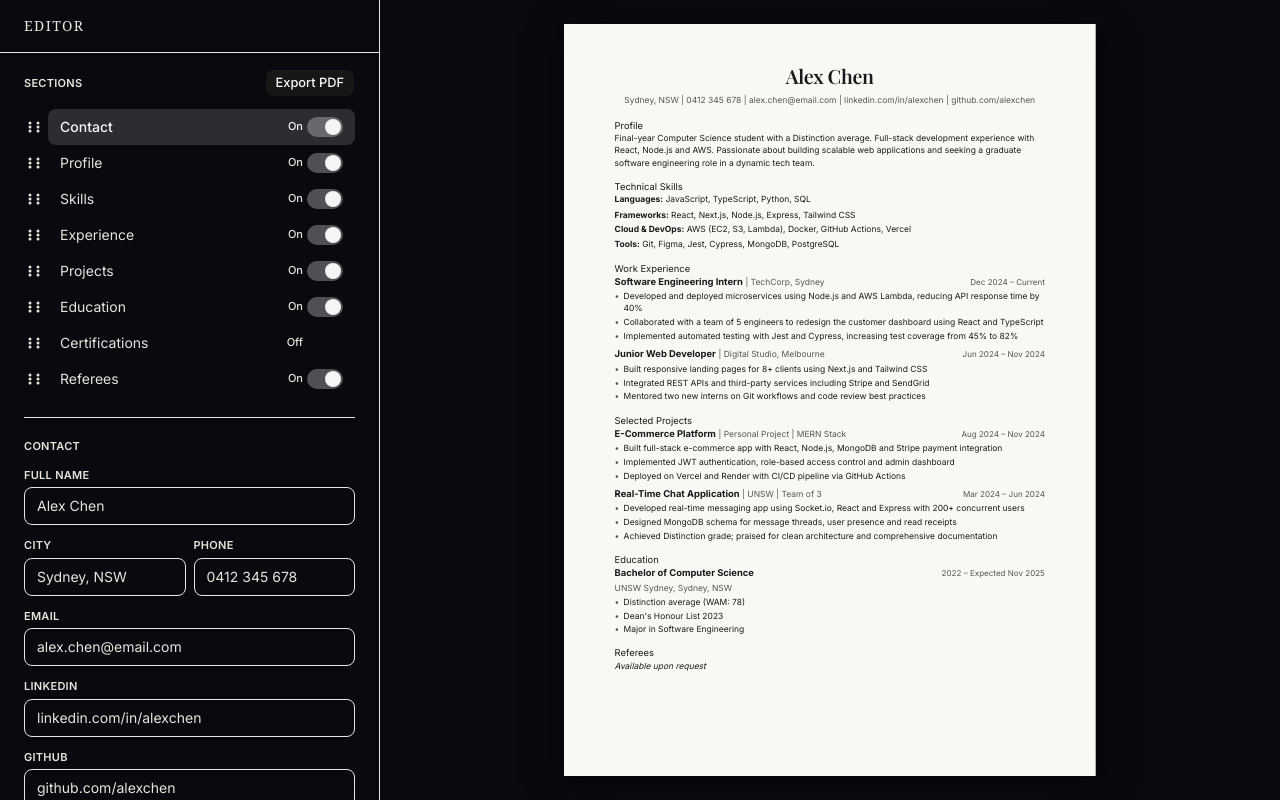
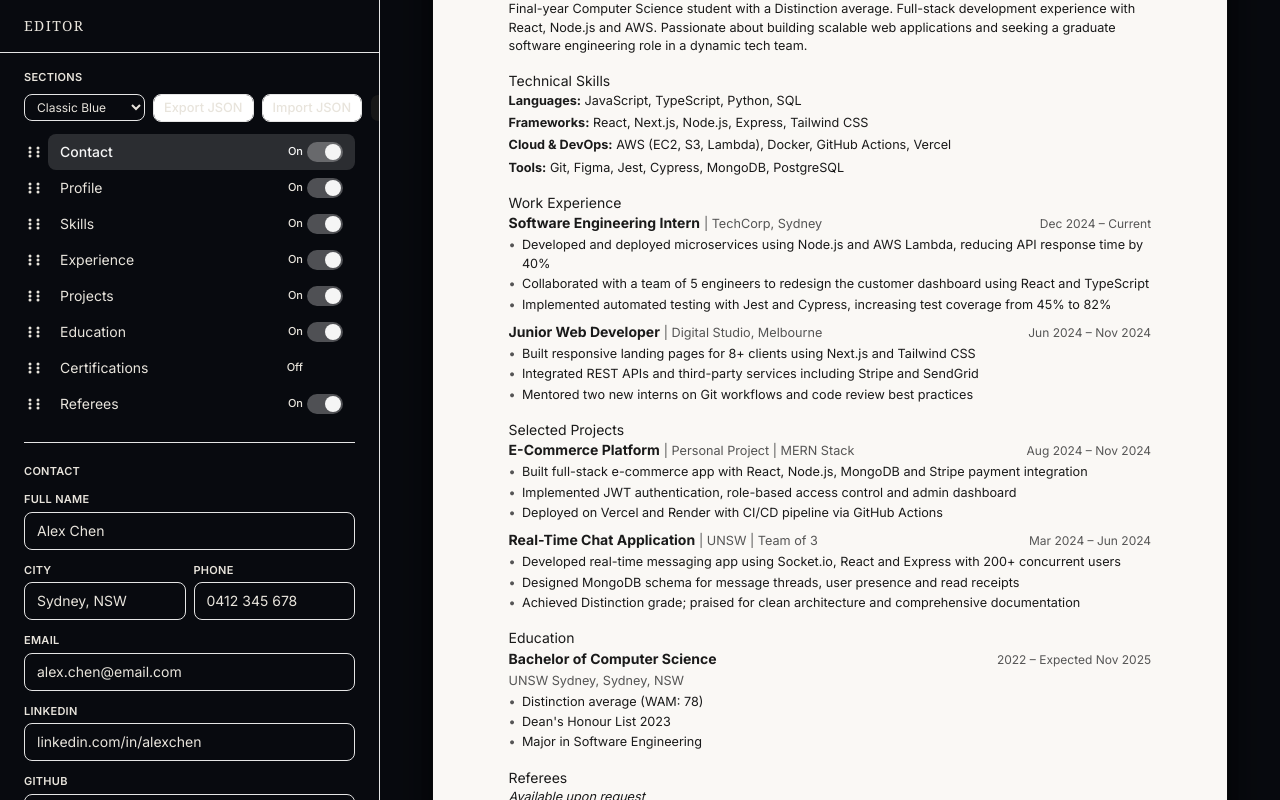
Before and after one commit to Bend-Function/cv-builder, a Next.js app: page / in a window 1280 px wide. Built offline with nearby package versions, Linux system fonts and the light colour scheme; a web font is replaced by a local one.

Commit message:
fix: resolve hydration, add import/export, persistence, theme selector, resizer, drag, order, pagination

```diff
--- a/src/app/globals.css
+++ b/src/app/globals.css
@@ -157,6 +157,7 @@
 
 .paper-section {
   margin-bottom: 12pt;
+  page-break-inside: avoid;
 }
 
 .paper-item-header {
--- a/src/app/page.tsx
+++ b/src/app/page.tsx
@@ -1,7 +1,9 @@
 'use client'
 
-import { useState, useCallback } from 'react'
+import { useState, useCallback, useEffect, useRef } from 'react'
 import { ResumeData, defaultResumeData, Section } from '@/lib/resume-data'
+import { loadResumeData, createDebouncedSaver } from '@/lib/storage'
+import { exportResumeJSON, importResumeJSON } from '@/lib/validate'
 import { EditorPanel } from '@/components/editor/EditorPanel'
 import { ResumePreview } from '@/components/preview/ResumePreview'
 import { SortableSectionList } from '@/components/editor/SortableSectionList'
@@ -16,29 +18,63 @@
 import { RefereesForm } from '@/components/editor/RefereesForm'
 import { Button } from '@/components/ui/button'
 
+const debouncedSave = createDebouncedSaver(1000)
+
 export default function Home() {
   const [data, setData] = useState<ResumeData>(defaultResumeData)
   const [activeSection, setActiveSection] = useState<string>('contact')
   const [isExporting, setIsExporting] = useState(false)
+  const [loaded, setLoaded] = useState(false)
+  const fileInputRef = useRef<HTMLInputElement>(null)
+
+  // Load from localStorage on mount
+  useEffect(() => {
+    const saved = loadResumeData()
+    setData(saved)
+    setLoaded(true)
+  }, [])
 
   const update = useCallback(<K extends keyof ResumeData>(key: K, value: ResumeData[K]) => {
-    setData((prev) => ({ ...prev, [key]: value, meta: { ...prev.meta, lastModified: new Date().toISOString() } }))
+    setData((prev) => {
+      const next = { ...prev, [key]: value, meta: { ...prev.meta, lastModified: new Date().toISOString() } }
+      debouncedSave(next)
+      return next
+    })
   }, [])
 
   const handleReorder = useCallback((sections: Section[]) => {
-    setData((prev) => ({
+    setData((prev) => {
+      const next = {
         ...prev,
         sections: sections.map((s, i) => ({ ...s, order: i })),
         meta: { ...prev.meta, lastModified: new Date().toISOString() },
-    }))
+      }
+      debouncedSave(next)
+      return next
+    })
   }, [])
 
   const handleToggle = useCallback((id: string, enabled: boolean) => {
-    setData((prev) => ({
+    setData((prev) => {
+      const next = {
         ...prev,
         sections: prev.sections.map((s) => (s.id === id ? { ...s, enabled } : s)),
         meta: { ...prev.meta, lastModified: new Date().toISOString() },
-    }))
+      }
+      debouncedSave(next)
+      return next
+    })
+  }, [])
+
+  const handleThemeChange = useCallback((style: ResumeData['meta']['activeStyle']) => {
+    setData((prev) => {
+      const next = {
+        ...prev,
+        meta: { ...prev.meta, activeStyle: style, lastModified: new Date().toISOString() },
+      }
+      debouncedSave(next)
+      return next
+    })
   }, [])
 
   const handleExportPDF = useCallback(async () => {
@@ -69,6 +105,33 @@
       setIsExporting(false)
     }
   }, [data])
+
+  const handleExportJSON = useCallback(() => {
+    const json = exportResumeJSON(data)
+    const blob = new Blob([json], { type: 'application/json' })
+    const url = window.URL.createObjectURL(blob)
+    const a = document.createElement('a')
+    a.href = url
+    a.download = `resume-${new Date().toISOString().split('T')[0]}.json`
+    document.body.appendChild(a)
+    a.click()
+    a.remove()
+    window.URL.revokeObjectURL(url)
+  }, [data])
+
+  const handleImportJSON = useCallback((file: File) => {
+    const reader = new FileReader()
+    reader.onload = (e) => {
+      const result = importResumeJSON(e.target?.result as string)
+      if (result) {
+        setData(result)
+        debouncedSave(result)
+      } else {
+        alert('Invalid resume file format')
+      }
+    }
+    reader.readAsText(file)
+  }, [])
 
   const sectionLabel: Record<string, string> = {
     contact: 'Contact',
@@ -104,22 +167,61 @@
     }
   }
 
+  if (!loaded) {
+    return (
+      <div className="flex h-screen w-screen items-center justify-center bg-[#080a0f]">
+        <div className="text-text-secondary font-serif text-lg">Loading...</div>
+      </div>
+    )
+  }
+
   return (
     <div className="flex h-screen w-screen overflow-hidden bg-[#080a0f]">
       <EditorPanel>
         <div className="mb-5">
-          <div className="flex items-center justify-between mb-3">
+          <div className="flex items-center justify-between mb-3 flex-wrap gap-2">
             <span className="text-[11px] font-semibold text-text-secondary uppercase tracking-wide">Sections</span>
+            <div className="flex items-center gap-2">
+              <select
+                value={data.meta.activeStyle}
+                onChange={(e) => handleThemeChange(e.target.value as ResumeData['meta']['activeStyle'])}
+                className="bg-panel border border-border-panel rounded-md text-text-primary text-xs px-2 py-1 outline-none focus:border-accent-dim"
+              >
+                <option value="classic-blue">Classic Blue</option>
+                <option value="crimson-block">Crimson Block</option>
+                <option value="minimal-mono">Minimal Mono</option>
+              </select>
+              <Button size="sm" variant="outline" onClick={handleExportJSON}>
+                Export JSON
+              </Button>
+              <Button size="sm" variant="outline" onClick={() => fileInputRef.current?.click()}>
+                Import JSON
+              </Button>
+              <input
+                ref={fileInputRef}
+                type="file"
+                accept=".json"
+                className="hidden"
+                onChange={(e) => e.target.files?.[0] && handleImportJSON(e.target.files[0])}
+              />
               <Button size="sm" onClick={handleExportPDF} disabled={isExporting}>
                 {isExporting ? 'Exporting…' : 'Export PDF'}
               </Button>
             </div>
+          </div>
           <SortableSectionList sections={data.sections} onReorder={handleReorder}>
             {(section) => (
-              <button
-                type="button"
+              <div
+                role="button"
+                tabIndex={0}
                 onClick={() => setActiveSection(section.id)}
-                className={`flex-1 flex items-center justify-between px-3 py-2 rounded-md text-sm transition-colors ${
+                onKeyDown={(e) => {
+                  if (e.key === 'Enter' || e.key === ' ') {
+                    e.preventDefault()
+                    setActiveSection(section.id)
+                  }
+                }}
+                className={`flex-1 flex items-center justify-between px-3 py-2 rounded-md text-sm transition-colors cursor-pointer ${
                   activeSection === section.id
                     ? 'bg-accent/15 text-accent font-medium'
                     : 'text-text-secondary hover:bg-workspace hover:text-text-primary'
@@ -130,7 +232,7 @@
                   enabled={section.enabled}
                   onChange={(enabled) => handleToggle(section.id, enabled)}
                 />
-              </button>
+              </div>
             )}
           </SortableSectionList>
         </div>
--- a/src/components/editor/EditorPanel.tsx
+++ b/src/components/editor/EditorPanel.tsx
@@ -23,7 +23,7 @@
       if (!workspace) return
       const rect = workspace.getBoundingClientRect()
       const newWidth = e.clientX - rect.left
-      const clamped = Math.max(280, Math.min(560, newWidth))
+      const clamped = Math.max(280, Math.min(window.innerWidth / 2, newWidth))
       panelRef.current.style.width = `${clamped}px`
     }
 
--- a/src/components/editor/SortableSectionList.tsx
+++ b/src/components/editor/SortableSectionList.tsx
@@ -64,7 +64,7 @@
     })
   )
 
-  const items = useMemo(() => sections.filter((s) => s.enabled).map((s) => s.id), [sections])
+  const items = useMemo(() => sections.map((s) => s.id), [sections])
 
   const handleDragEnd = (event: any) => {
     const { active, over } = event
--- a/src/components/preview/ResumePreview.tsx
+++ b/src/components/preview/ResumePreview.tsx
@@ -20,12 +20,8 @@
       const paper = paperRef.current
       if (!wrapper || !area || !paper) return
 
-      const scale = Math.min(
-        (area.clientWidth - 48) / paper.offsetWidth,
-        (area.clientHeight - 48) / paper.offsetHeight,
-        1
-      )
-      const finalScale = Math.max(scale, 0.55)
+      const scale = Math.min((area.clientWidth - 48) / paper.offsetWidth, 1)
+      const finalScale = Math.max(scale, 0.4)
 
       const scaledW = paper.offsetWidth * finalScale
       const scaledH = paper.offsetHeight * finalScale
@@ -41,7 +37,7 @@
   }, [data])
 
   return (
-    <div ref={areaRef} className="relative flex-1 bg-[#080a0f] overflow-hidden">
+    <div ref={areaRef} className="relative flex-1 bg-[#080a0f] overflow-auto">
       <div
         ref={wrapperRef}
         className="absolute origin-top-left transition-transform duration-300"
--- a/src/components/preview/ResumeRenderer.tsx
+++ b/src/components/preview/ResumeRenderer.tsx
@@ -11,16 +11,14 @@
 
   const contactParts = [contact.city, contact.phone, contact.email, contact.linkedIn, contact.github].filter(Boolean)
 
-  return (
-    <div>
-      {isEnabled('contact') && (
+  const sectionMap: Record<string, React.ReactNode> = {
+    contact: isEnabled('contact') && (
       <div style={{ textAlign: 'center', marginBottom: '14pt' }}>
         <h1 className="paper-name">{contact.fullName || 'Your Name'}</h1>
         <div className="paper-contact">{contactParts.join(' | ')}</div>
       </div>
-      )}
-
-      {isEnabled('profile') && (
+    ),
+    profile: isEnabled('profile') && (
       <div className="paper-section">
         <div className="paper-section-title">Profile</div>
         {profile.type === 'paragraph' ? (
@@ -33,9 +31,8 @@
           </ul>
         )}
       </div>
-      )}
-
-      {isEnabled('skills') && skills.length > 0 && (
+    ),
+    skills: isEnabled('skills') && skills.length > 0 && (
       <div className="paper-section">
         <div className="paper-section-title">Technical Skills</div>
         {skills.map((skill, i) =>
@@ -46,9 +43,8 @@
           ) : null
         )}
       </div>
-      )}
-
-      {isEnabled('experience') && experience.length > 0 && (
+    ),
+    experience: isEnabled('experience') && experience.length > 0 && (
       <div className="paper-section">
         <div className="paper-section-title">Work Experience</div>
         {experience.map((exp) => (
@@ -72,9 +68,8 @@
           </div>
         ))}
       </div>
-      )}
-
-      {isEnabled('projects') && projects.length > 0 && (
+    ),
+    projects: isEnabled('projects') && projects.length > 0 && (
       <div className="paper-section">
         <div className="paper-section-title">Selected Projects</div>
         {projects.map((proj) => (
@@ -98,9 +93,8 @@
           </div>
         ))}
       </div>
-      )}
-
-      {isEnabled('education') && education.length > 0 && (
+    ),
+    education: isEnabled('education') && education.length > 0 && (
       <div className="paper-section">
         <div className="paper-section-title">Education</div>
         {education.map((edu) => (
@@ -127,9 +121,8 @@
           </div>
         ))}
       </div>
-      )}
-
-      {isEnabled('certifications') && certifications.length > 0 && (
+    ),
+    certifications: isEnabled('certifications') && certifications.length > 0 && (
       <div className="paper-section">
         <div className="paper-section-title">Certifications</div>
         {certifications.map((cert) => (
@@ -139,9 +132,8 @@
           </div>
         ))}
       </div>
-      )}
-
-      {isEnabled('referees') && (
+    ),
+    referees: isEnabled('referees') && (
       <div className="paper-section">
         <div className="paper-section-title">Referees</div>
         {referees.mode === 'on-request' && (
@@ -156,7 +148,17 @@
             </div>
           ))}
       </div>
-      )}
+    ),
+  }
+
+  return (
+    <div>
+      {sections
+        .slice()
+        .sort((a, b) => a.order - b.order)
+        .map((section) => (
+          <div key={section.id}>{sectionMap[section.id]}</div>
+        ))}
     </div>
   )
 }
--- a/src/lib/pdf-generator.ts
+++ b/src/lib/pdf-generator.ts
@@ -5,7 +5,7 @@
 .paper { width: 210mm; min-height: 297mm; padding: 15mm 20mm; background: #faf8f5; box-sizing: border-box; }
 .paper-name { font-family: 'Times New Roman', serif; font-size: 22pt; font-weight: 600; margin-bottom: 4pt; letter-spacing: -0.3pt; text-align: center; }
 .paper-contact { font-size: 9.5pt; color: #555; margin-bottom: 14pt; text-align: center; }
-.paper-section { margin-bottom: 12pt; }
+.paper-section { margin-bottom: 12pt; page-break-inside: avoid; }
 .paper-section-title { font-family: 'Times New Roman', serif; font-size: 11pt; font-weight: 600; text-transform: uppercase; letter-spacing: 1.2px; margin-bottom: 6pt; }
 .paper-item-header { display: flex; justify-content: space-between; align-items: baseline; margin-bottom: 2pt; }
 .paper-item-title { font-weight: 700; font-size: 10.5pt; }
```
Lines whose indentation alone changed are shown as unchanged.
